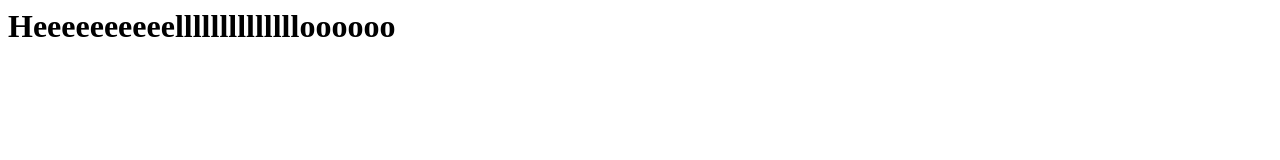
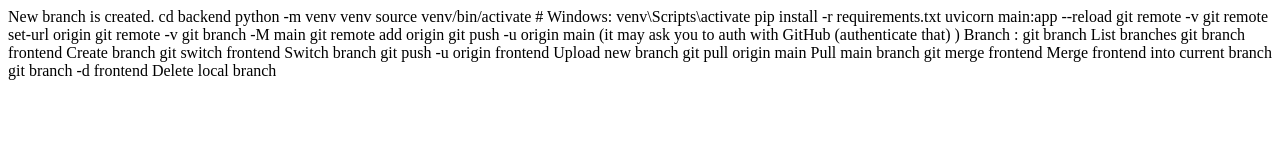
Before and after one commit to VARSHINI-24-V/Gen-ai, a plain HTML site: page frontend/index.html in a window 1280 px wide. Drawn offline with Linux system fonts and the light colour scheme.

Commit message:
change in frontend

```diff
--- a/frontend/index.html
+++ b/frontend/index.html
@@ -1 +1,30 @@
-<h1>Heeeeeeeeeelllllllllllllloooooo</h1>
+New branch is created.
+
+cd backend
+python -m venv venv
+source venv/bin/activate      # Windows: venv\Scripts\activate
+pip install -r requirements.txt
+uvicorn main:app --reload
+
+
+git remote -v
+git remote set-url origin <github repo link>
+
+git remote -v
+git branch -M main
+
+git remote add origin <github repo link>
+
+git push -u origin main (it may ask you to auth with GitHub (authenticate that) )
+
+
+
+Branch :
+
+git branch		List branches
+git branch frontend	Create branch
+git switch frontend	Switch branch
+git push -u origin frontend	Upload new branch
+git pull origin main	Pull main branch
+git merge frontend	Merge frontend into current branch
+git branch -d frontend	Delete local branch
```
